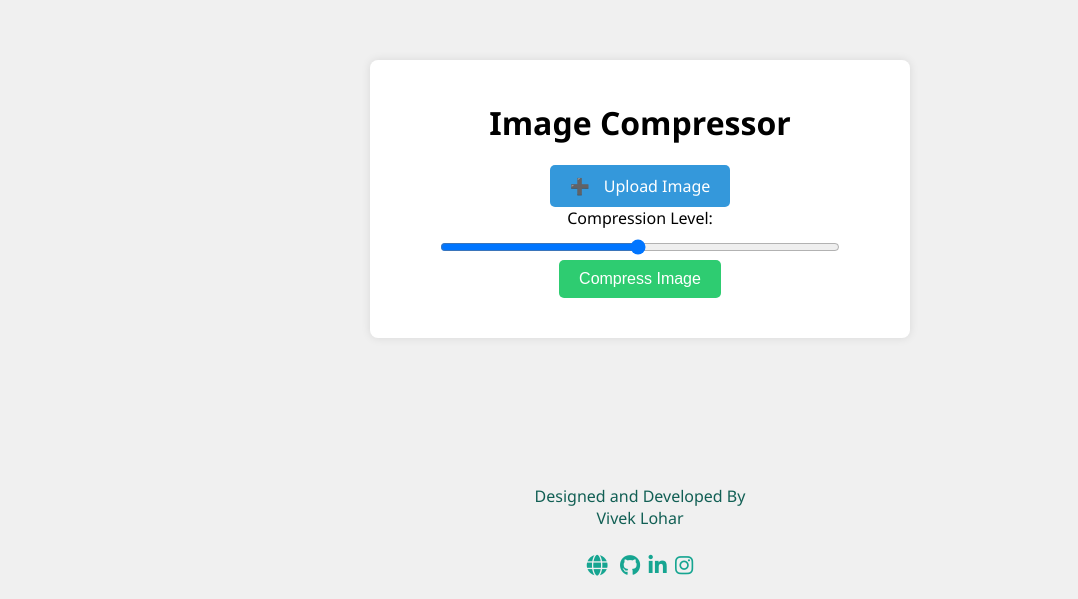
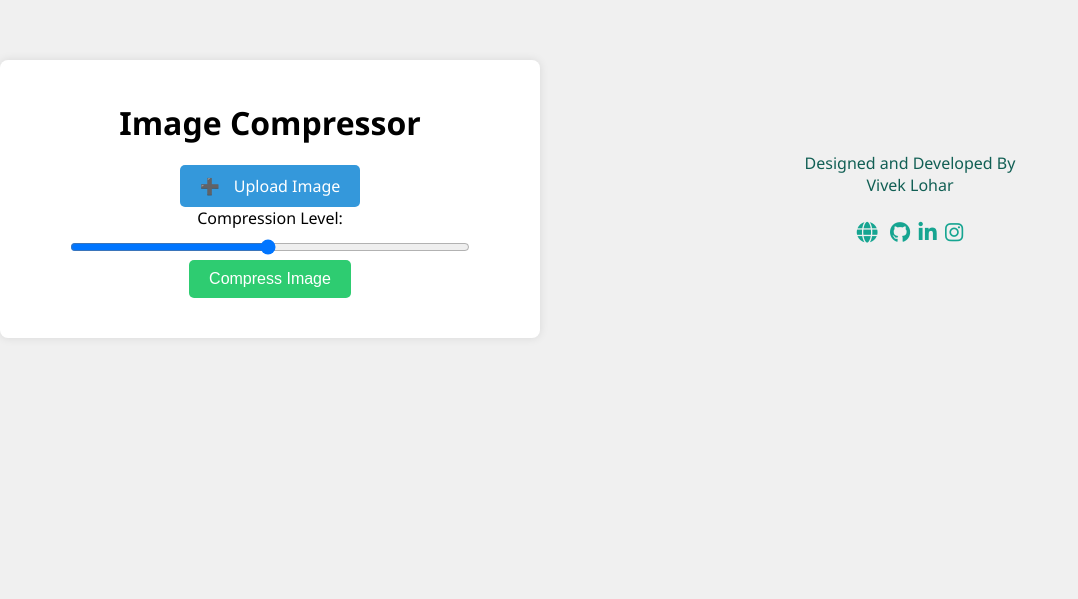
Before and after one commit to vivekmohanlohar/image-compressor, a plain HTML site: page index.html in a window 1280 px wide. Shown: the part 201-800 px from the top of the page, without its empty margins (0-1078 px from the left). Drawn offline with Linux system fonts and the light colour scheme.

Commit message:
Update style.css --for footer section
Footer section was positioned as fixed. That was not looking right so just removed position.

```diff
--- a/style.css
+++ b/style.css
@@ -96,13 +96,10 @@ body {
 }
 
 footer{
-  position: fixed;
-  bottom: 20px;
   text-align: center;
   font-weight: 500;
   color: #115F54;
   width: 100%;
-  overflow: hidden;
 }
 .social_media {
   width: 100%;
```
